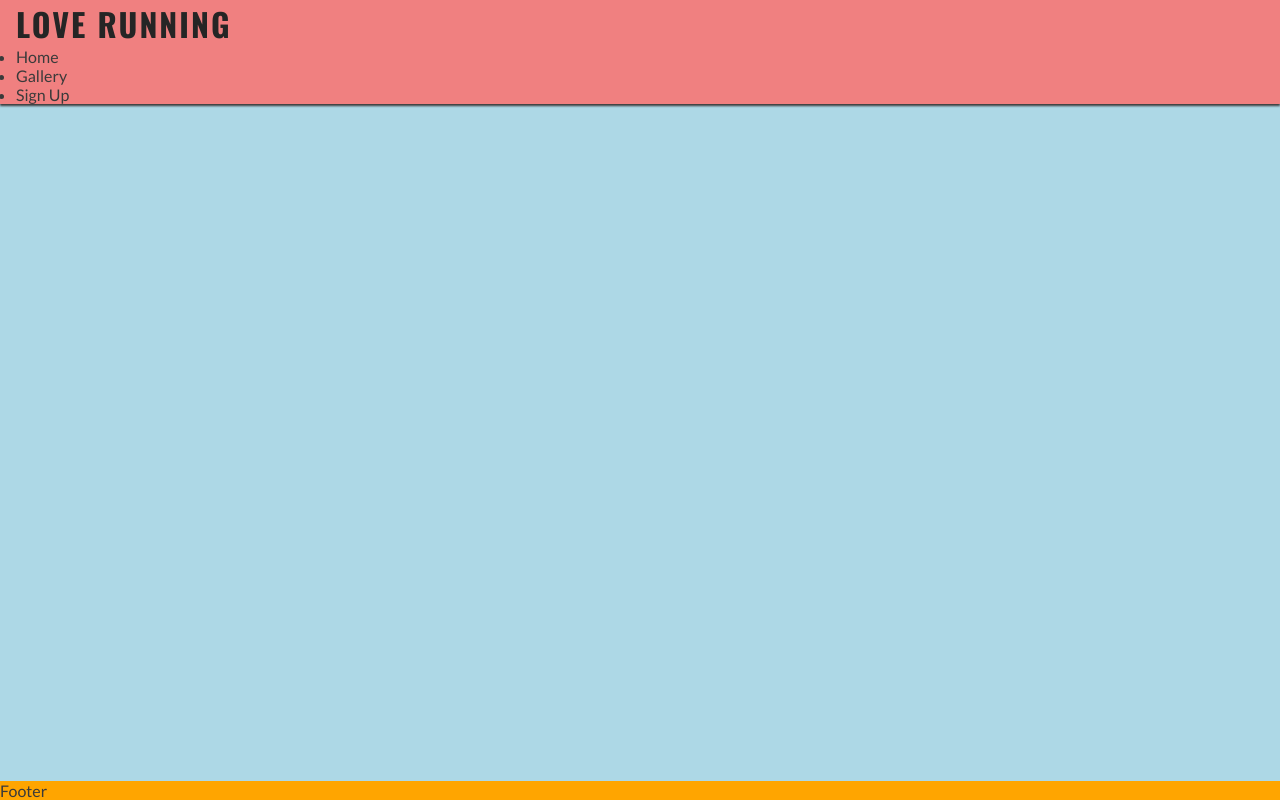
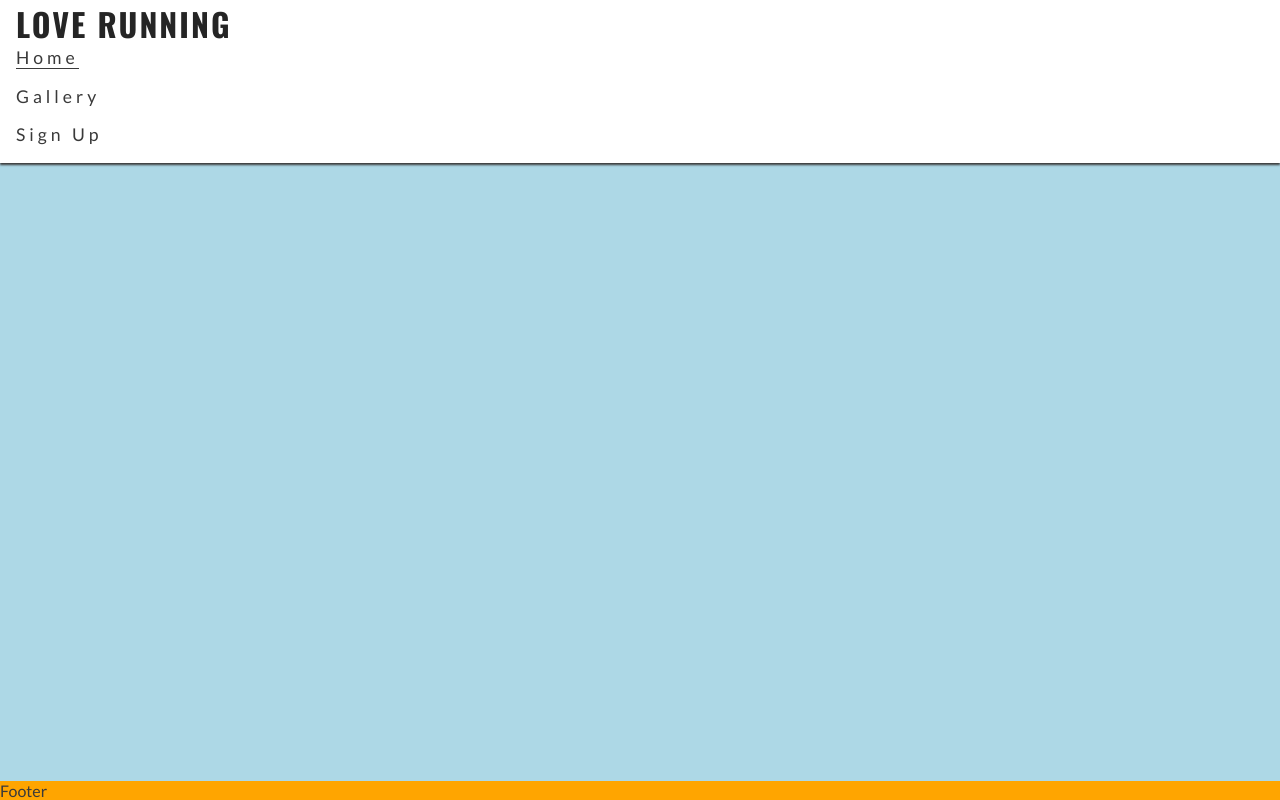
Before and after one commit to Meta1ingus/love-running, a plain HTML site: page index.html in a window 1280 px wide. Drawn offline with nearby package versions, Linux system fonts and the light colour scheme.

Commit message:
Refactor menu styles in style.css for improved structure and readability

```diff
--- a/assets/css/style.css
+++ b/assets/css/style.css
@@ -38,9 +38,18 @@ h1 {
     color: #252525;
 }
 
-/* Header */
-header {
-    background-color: lightcoral;
+#menu {
+    font-size: 110%;
+    letter-spacing: 4px;
+    list-style-type: none;
+}
+
+#menu > li {
+    margin-bottom: 1em;
+}
+
+.active {
+    border-bottom: 1px solid #3a3a3a;
 }
 
 /* Main content */
```
